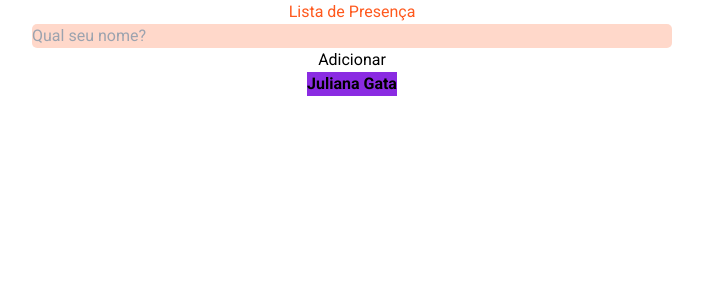
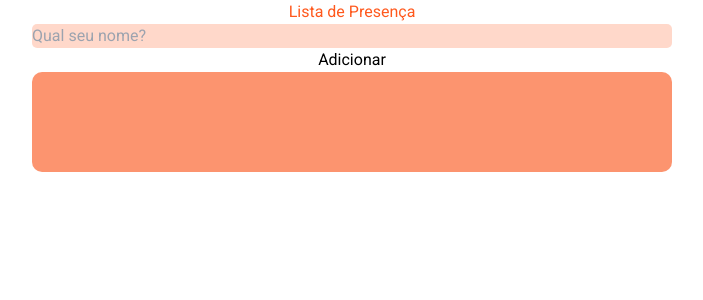
Before and after one commit to julianasinnott/task-list, a React (Vite) app: page / in a window 1280 px wide. Shown: the top 300 px of the page, without its empty margins (288-991 px from the left). Built offline with nearby package versions, Linux system fonts and the light colour scheme.

Commit message:
creates card component

```diff
--- a/src/components/Card/index.jsx
+++ b/src/components/Card/index.jsx
@@ -3,10 +3,10 @@ import './style.css';
 
 
 
-export function Card () {
+export function Card ({nameTask}) {
     return (
       <div className="card">
-          <b>Juliana Gata</b>
+          <b>{nameTask}</b>
       </div>
     )
 }
--- a/src/components/Card/style.css
+++ b/src/components/Card/style.css
@@ -1,3 +1,17 @@
 .card {
-    background-color: blueviolet;
+    background-color: rgba(252, 135, 93, 0.886);
+    color: antiquewhite;
+    font-size: 18px;
+
+    height: 100px;
+    width: 50%;
+
+    border-radius: 10px;
+    margin-bottom: 20px;
+
+    display: flex;
+    align-items: center;
+    justify-content: space-between;
+    padding: 24px;
+
 }
```
